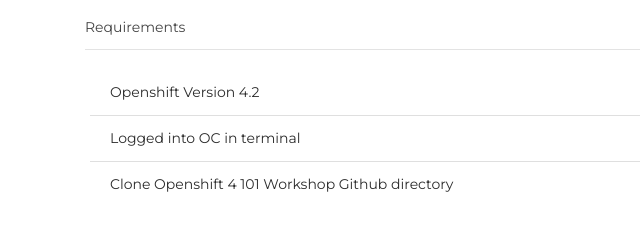
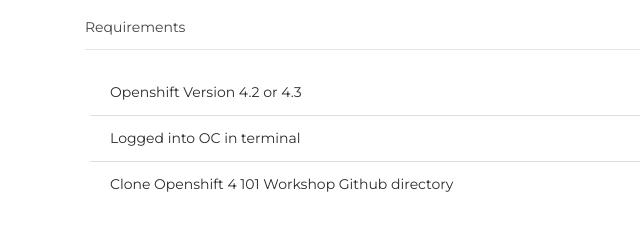
Before and after one commit to tonykhbo/openshift4-workshop-101, a plain HTML site: page docs/index.html in a window 1280 px wide. Shown: the part 859-1099 px from the top of the page, 0-640 px from the left. Drawn offline with Linux system fonts and the light colour scheme.

Commit message:
added 4.3 to supported versions

```diff
--- a/docs/index.html
+++ b/docs/index.html
@@ -90,7 +90,7 @@
                   <div id="collapseOne" class="collapse show" role="tabpanel" aria-labelledby="headingOne">
                     <div class="card-body">
                       <ul class="list-group list-group-flush">
-                        <li class="list-group-item">Openshift Version 4.2</li>
+                        <li class="list-group-item">Openshift Version 4.2 or 4.3</li>
                         <li class="list-group-item">Logged into OC in terminal</li>
                         <li class="list-group-item">Clone Openshift 4 101 Workshop Github directory</li>
                       </ul>
```
